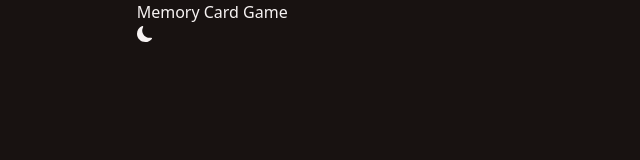
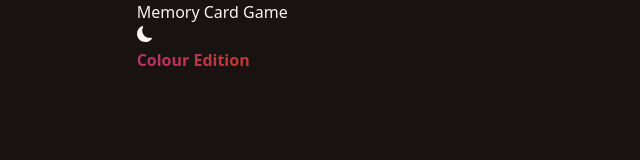
Before and after one commit to OscarSoanes/memory-card, a React (Create React App) app: page / in a window 1280 px wide. Shown: the top 160 px of the page, without its empty margins (0-640 px from the left). Built offline with nearby package versions, Linux system fonts and the light colour scheme.

Commit message:
Added a gradient colour over text displaying the edition

```diff
--- a/src/components/Header.jsx
+++ b/src/components/Header.jsx
@@ -1,14 +1,19 @@
-import { BsFillMoonFill } from 'react-icons/bs';
-import { BsFillSunFill } from 'react-icons/bs';
+import { BsFillMoonFill } from "react-icons/bs";
+import { BsFillSunFill } from "react-icons/bs";
 
-export function Header({darkMode, toggleDarkMode}) {
+export function Header({ darkMode, toggleDarkMode }) {
   return (
     <header>
+      <div>
         <h1>Memory Card Game</h1>
-
         <button onClick={toggleDarkMode}>
           {darkMode ? <BsFillMoonFill /> : <BsFillSunFill />}
         </button>
+      </div>
+
+      <p className='font-bold bg-gradient-to-r from-button to-accent inline-block text-transparent bg-clip-text'>
+        Colour Edition
+      </p>
     </header>
-    )
+  );
 }
```
Lines whose indentation alone changed are shown as unchanged.
